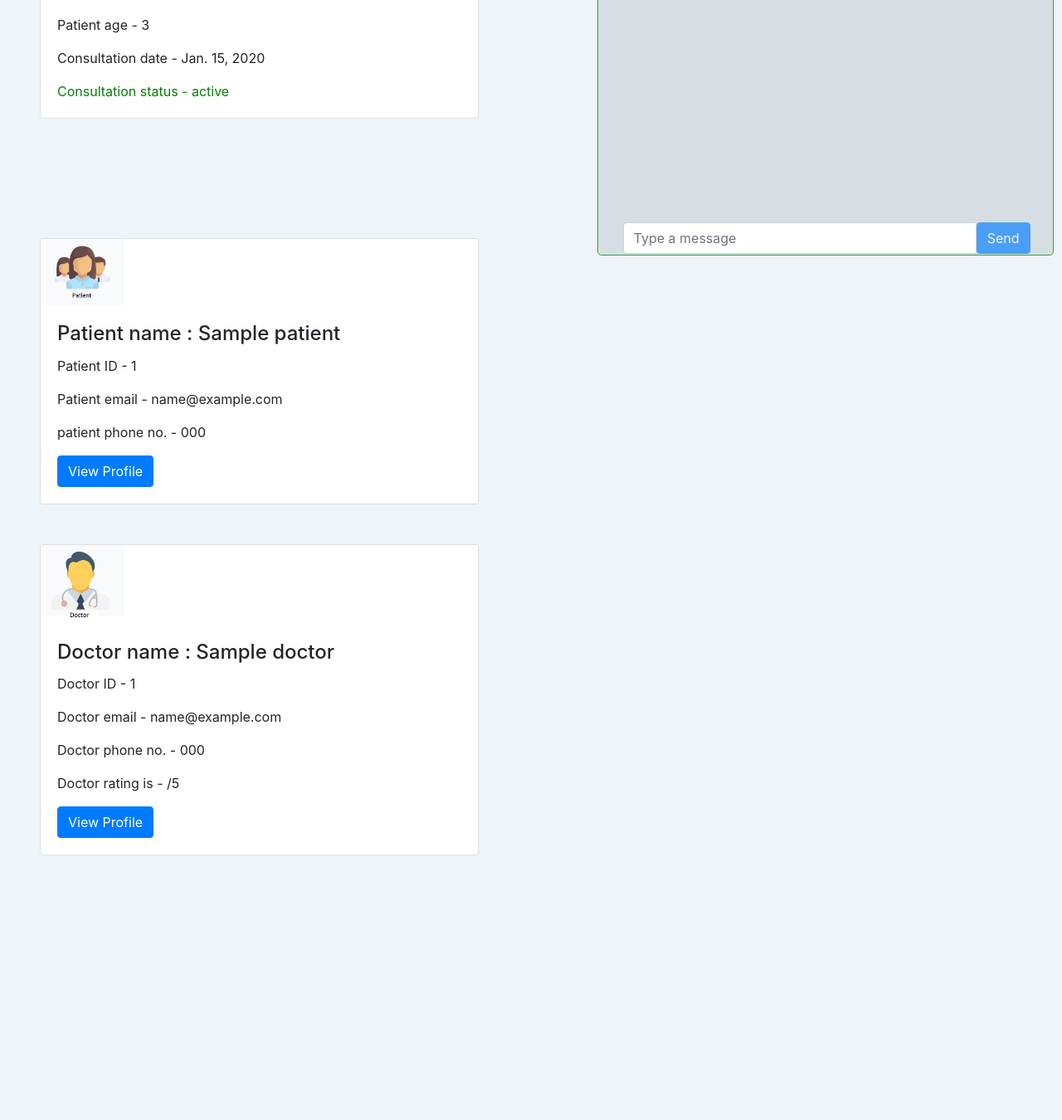
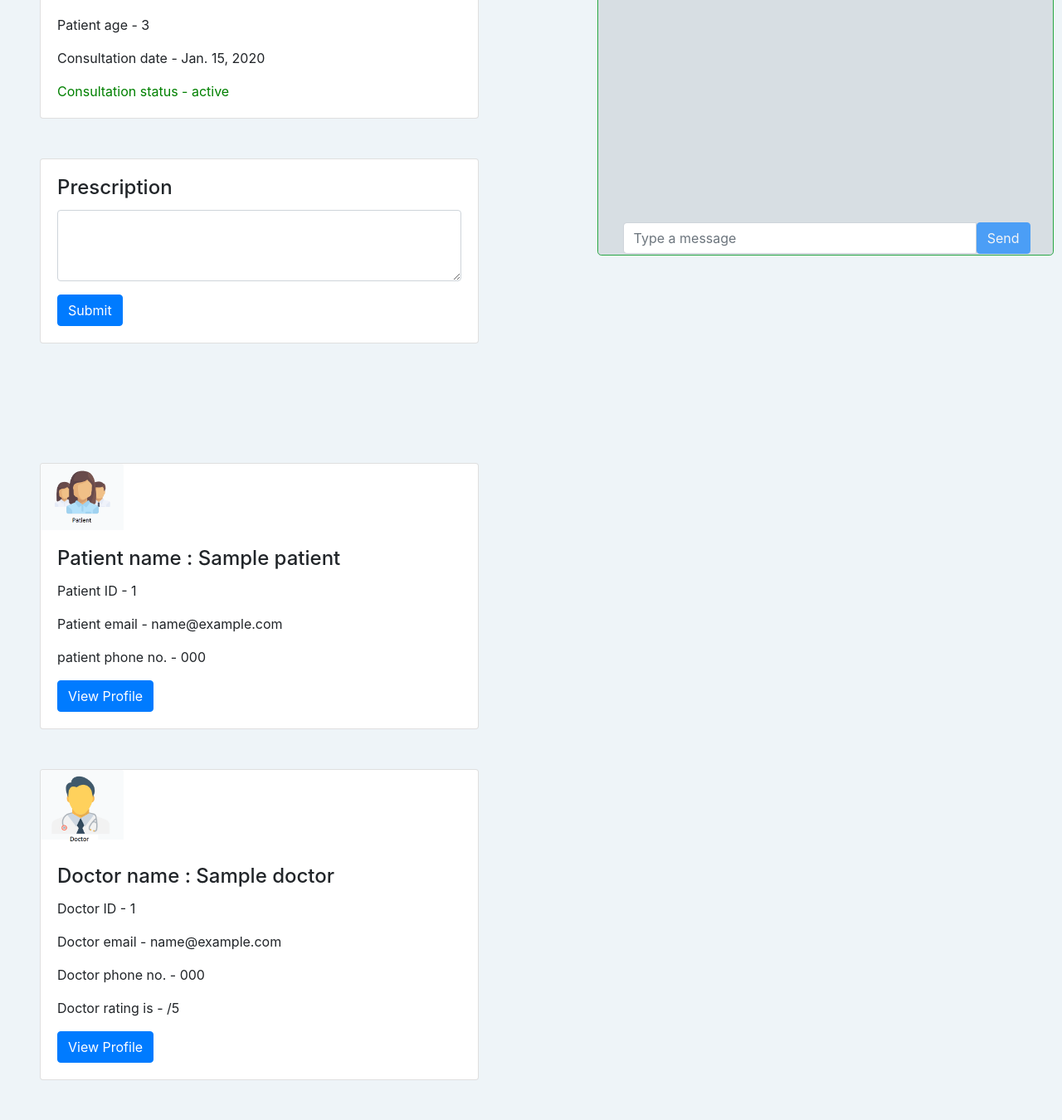
Before and after one commit to chiragdayaramani/BE_PREDICARE, a Django app: page /consultationview/1 in a window 1280 px wide. Shown: the part 368-1718 px from the top of the page at 83% size. Before the commit the page ends 1399 px from the top, so only its background shows below. Run offline with Django 3.2, Linux system fonts and the light colour scheme; tables that the repository leaves empty hold one stand-in row (values such as "Sample post"); data that the repository does not hold is empty; parts of the project's set-up code (start-up, migrations or seed data) failed here and were passed over; some libraries are stand-ins or nearby versions.

Commit message:
added presciption box in doctors side

```diff
--- a/templates/consultation/consultation.html
+++ b/templates/consultation/consultation.html
@@ -288,6 +288,20 @@ img{ max-width:100%;}
         </div>
     </div>
 
+    <div class="card mt-5 ml-5 mr-5 mb-5">
+    <div class="card-body">
+<form>
+  <div class="form-group">
+    <h4 class="card-title">Prescription</h4>
+    <textarea class="form-control" id="exampleFormControlTextarea1" rows="3"></textarea>
+
+  </div>
+
+  <button type="submit" class="btn btn-primary">Submit</button>
+</form>
+</div>
+             </div>
+
 
 <br><br>
 
@@ -381,6 +395,8 @@ img{ max-width:100%;}
 
 
              </div>
+
+
 </div>  <!-- col ends here................................................ -->
 
 
--- a/templates/doctor/consultation_history/consultation_history.html
+++ b/templates/doctor/consultation_history/consultation_history.html
@@ -55,6 +55,7 @@
                   <td>{{i.diseaseinfo.diseasename}}</td>
                   <td>{{i.consultation_date}}</td>
                   <td>{{i.status}}</td>
+                  {% comment %} add here  {% endcomment %}
 
                   <td>
 
```
